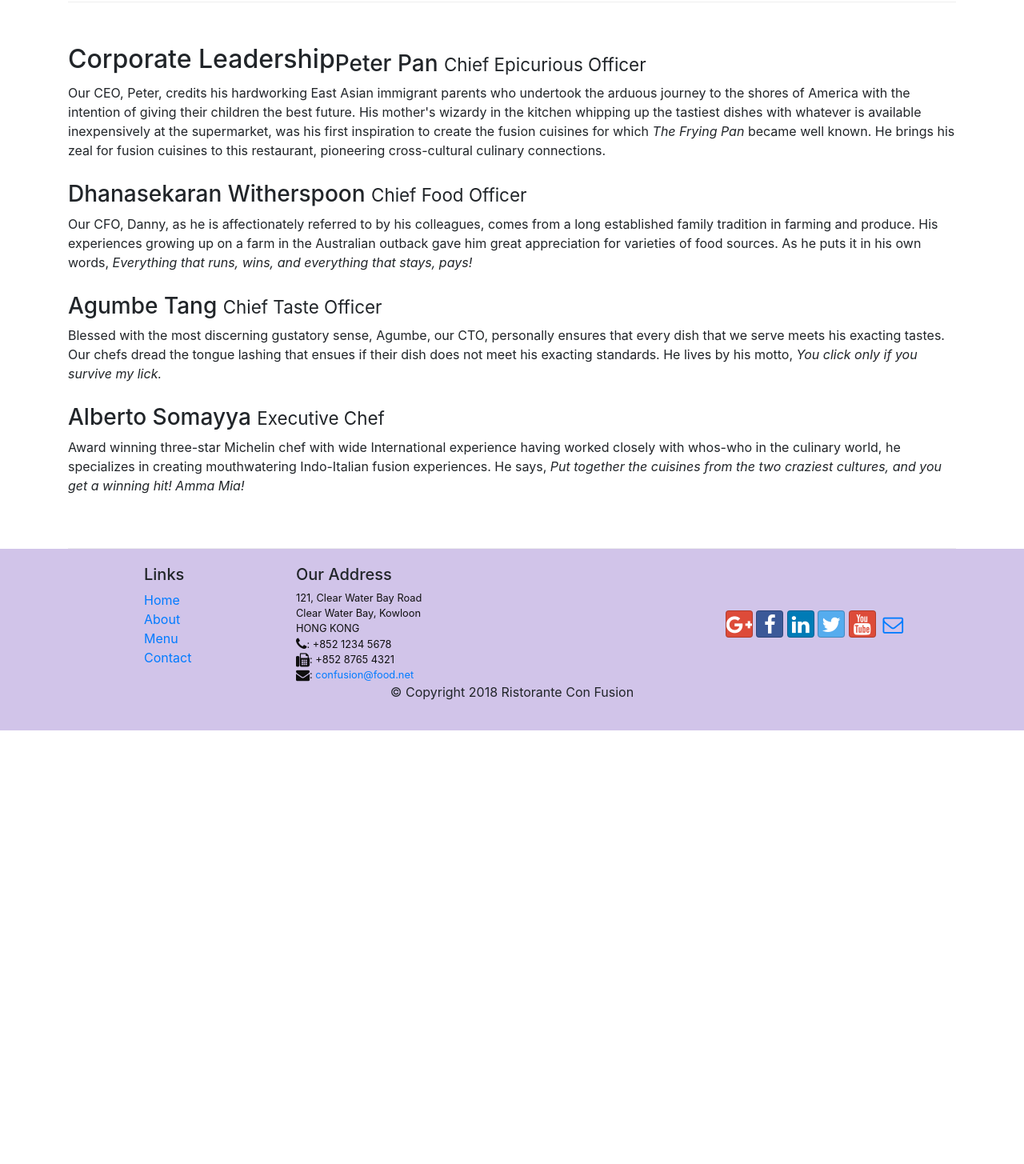
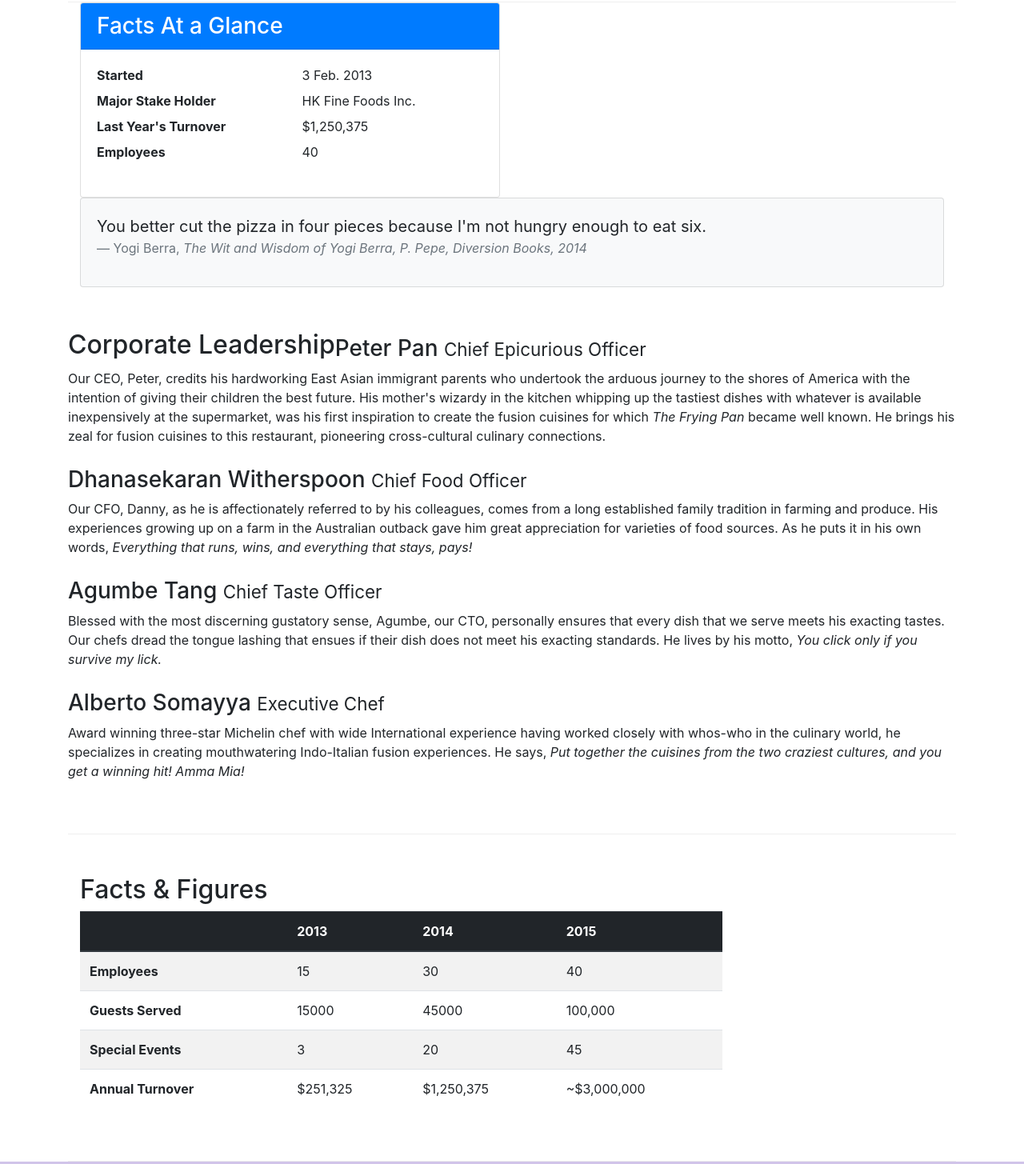
Before and after one commit to NorahAlShaikhMubarak/git-test, a website: page aboutus.html in a window 1280 px wide. Shown: the part 872-2327 px from the top of the page at 80% size. Before the commit the page ends 1785 px from the top, so only its background shows below. Drawn offline with nearby package versions, Linux system fonts and the light colour scheme.

Commit message:
Cards and Tabels

```diff
--- a/aboutus.html
+++ b/aboutus.html
@@ -68,7 +68,34 @@
                 <p>Started in 2010, Ristorante con Fusion quickly established itself as a culinary icon par excellence in Hong Kong. With its unique brand of world fusion cuisine that can be found nowhere else, it enjoys patronage from the A-list clientele in Hong Kong.  Featuring four of the best three-star Michelin chefs in the world, you never know what will arrive on your plate the next time you visit us.</p>
                 <p>The restaurant traces its humble beginnings to <em>The Frying Pan</em>, a successful chain started by our CEO, Mr. Peter Pan, that featured for the first time the world's best cuisines in a pan.</p>
             </div>
-            <div>
+            <div class="col-12 col-sm-6">
+                <div class="card">
+                    <h3 class="card-header bg-primary text-white">Facts At a Glance</h3>
+                    <div class="card-body">
+                        <dl class="row">
+                            <dt class="col-6">Started</dt>
+                            <dd class="col-6">3 Feb. 2013</dd>
+                            <dt class="col-6">Major Stake Holder</dt>
+                            <dd class="col-6">HK Fine Foods Inc.</dd>
+                            <dt class="col-6">Last Year's Turnover</dt>
+                            <dd class="col-6">$1,250,375</dd>
+                            <dt class="col-6">Employees</dt>
+                            <dd class="col-6">40</dd>
+                        </dl>
+                    </div>
+                </div>
+            </div>
+            <div class="col-12">
+                <div class="card card-body bg-light">
+                    <blockquote class="blockquote">
+                        <p class="mb-0">You better cut the pizza in four pieces because
+                            I'm not hungry enough to eat six.</p>
+                        <footer class="blockquote-footer">Yogi Berra,
+                            <cite title="Source Title">The Wit and Wisdom of Yogi Berra,
+                            P. Pepe, Diversion Books, 2014</cite>
+                        </footer>
+                    </blockquote>
+                </div>
             </div>
         </div>
 
@@ -86,7 +113,53 @@
                 <p>Award winning three-star Michelin chef with wide International experience having worked closely with whos-who in the culinary world, he specializes in creating mouthwatering Indo-Italian fusion experiences. He says, <em>Put together the cuisines from the two craziest cultures, and you get a winning hit! Amma Mia!</em></p>
             </div>
        </div>
-
+       <div class="container">
+       <div class="row row-content ">
+        <div class="col-12 col-sm-9">
+            <h2>Facts &amp; Figures</h2>
+            <div class="table-responsive">
+                <table class="table table-striped">
+                    <thead class="thead-dark">
+                        <tr>
+                            <th>&nbsp;</th>
+                            <th>2013</th>
+                            <th>2014</th>
+                            <th>2015</th>
+                        </tr>
+                    </thead>
+                    <tbody>
+                        <tr>
+                            <th>Employees</th>
+                            <td>15</td>
+                            <td>30</td>
+                            <td>40</td>
+                        </tr>
+                        <tr>
+                            <th>Guests Served</th>
+                            <td>15000</td>
+                            <td>45000</td>
+                            <td>100,000</td>
+                        </tr>
+                        <tr>
+                            <th>Special Events</th>
+                            <td>3</td>
+                            <td>20</td>
+                            <td>45</td>
+                        </tr>
+                        <tr>
+                            <th>Annual Turnover</th>
+                            <td>$251,325</td>
+                            <td>$1,250,375</td>
+                            <td>~$3,000,000</td>
+                        </tr>
+                    </tbody>
+                </table>
+            </div>
+        </div>
+         <div class="col-12 col-sm-3">
+        </div>
+   </div>
+</div>
     </div>
 
     <footer class="footer">
```
Also changed, not shown: CSS/styles.css (line endings or trailing spaces).
